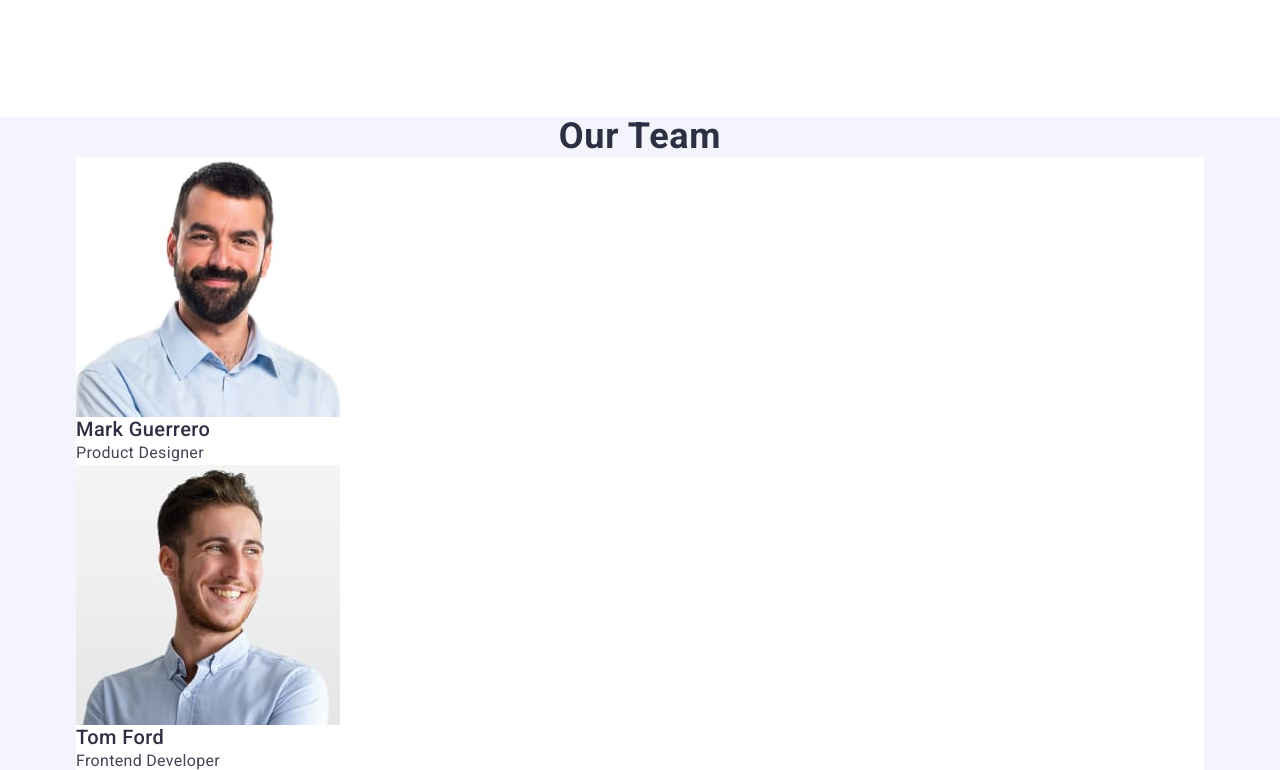
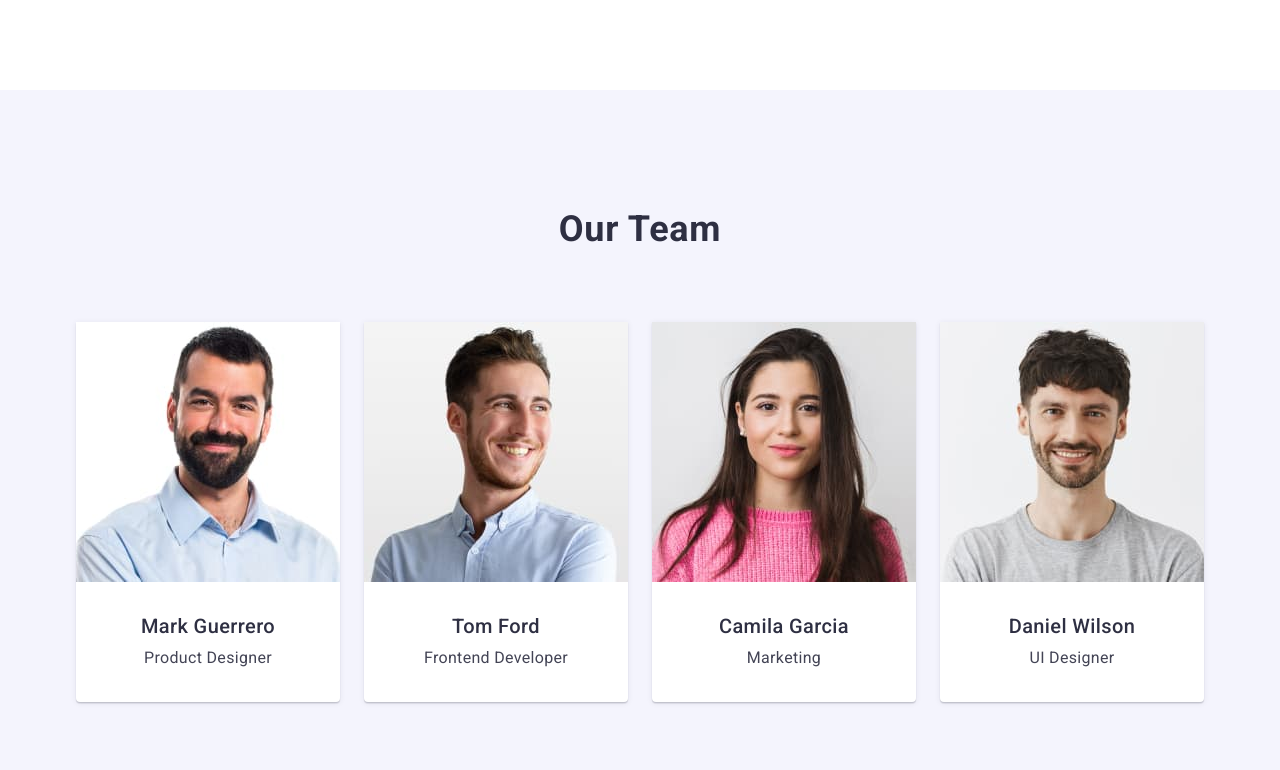
Before and after one commit to Zymbsis/goit-markup-hw-03, a plain HTML site: page index.html in a window 1280 px wide. Shown: the part 951-1721 px from the top of the page. Drawn offline with nearby package versions, Linux system fonts and the light colour scheme.

Commit message:
our_team

```diff
--- a/css/styles.css
+++ b/css/styles.css
@@ -139,7 +139,7 @@ img {
   padding: 120px 0;
 }
 .visually-hidden {
-  visibility: hidden;
+  display: none;
 }
 .section-features-list {
   display: flex;
@@ -161,10 +161,11 @@ img {
   line-height: 1.5;
   letter-spacing: 0.02em;
 }
-.section-team {
+.our-team {
   background-color: #f4f4fd;
+  padding: 120px 0;
 }
-.section-team-title {
+.our-team-header {
   color: #2e2f42;
   font-size: 36px;
   font-weight: 700;
@@ -172,22 +173,37 @@ img {
   letter-spacing: 0.02em;
   text-transform: capitalize;
   text-align: center;
+  margin-bottom: 72px;
 }
-.our-team-list-title {
+.our-team-list {
+  display: flex;
+  gap: 24px;
+}
+.our-team-item {
+  background-color: #ffffff;
+  width: calc((100% - 72px) / 4);
+  border-radius: 0px 0px 4px 4px;
+  box-shadow: 0px 2px 1px 0px #2e2f4214, 0px 1px 1px 0px #2e2f4229,
+    0px 1px 6px 0px #2e2f4214;
+}
+.employee {
+  margin: 32px 0;
+}
+.our-team-title {
   color: #2e2f42;
   font-size: 20px;
   font-weight: 500;
   line-height: 1.2;
   letter-spacing: 0.02em;
+  text-align: center;
+  margin-bottom: 8px;
 }
-.our-team-list-content {
+.our-team-content {
   font-size: 16px;
   line-height: 1.5;
   letter-spacing: 0.02em;
+  text-align: center;
   text-transform: capitalize;
-}
-.our-team-list-items {
-  background-color: #ffffff;
 }
 .section-portfolio-main-title {
   color: #2e2f42;
--- a/index.html
+++ b/index.html
@@ -101,49 +101,57 @@
         </div>
       </section>
       <!--Our team-->
-      <section class="section-team">
+      <section class="our-team">
         <div class="container">
-          <h2 class="section-team-title">Our team</h2>
+          <h2 class="our-team-header">Our team</h2>
           <ul class="our-team-list">
-            <li class="our-team-list-items">
+            <li class="our-team-item">
               <img
                 src="./images/img.jpg"
                 alt="Mark Guerrero"
                 width="264"
                 height="260"
               />
-              <h3 class="our-team-list-title">Mark Guerrero</h3>
-              <p class="our-team-list-content">Product designer</p>
+              <div class="employee">
+                <h3 class="our-team-title">Mark Guerrero</h3>
+                <p class="our-team-content">Product designer</p>
+              </div>
             </li>
-            <li class="our-team-list-items">
+            <li class="our-team-item">
               <img
                 src="./images/img2.jpg"
                 alt="Tom Ford"
                 width="264"
                 height="260"
               />
-              <h3 class="our-team-list-title">Tom Ford</h3>
-              <p class="our-team-list-content">Frontend developer</p>
+              <div class="employee">
+                <h3 class="our-team-title">Tom Ford</h3>
+                <p class="our-team-content">Frontend developer</p>
+              </div>
             </li>
-            <li class="our-team-list-items">
+            <li class="our-team-item">
               <img
                 src="./images/img3.jpg"
                 alt="Camila Garcia"
                 width="264"
                 height="260"
               />
-              <h3 class="our-team-list-title">Camila Garcia</h3>
-              <p class="our-team-list-content">Marketing</p>
+              <div class="employee">
+                <h3 class="our-team-title">Camila Garcia</h3>
+                <p class="our-team-content">Marketing</p>
+              </div>
             </li>
-            <li class="our-team-list-items">
+            <li class="our-team-item">
               <img
                 src="./images/img4.jpg"
                 alt="Daniel Wilson"
                 width="264"
                 height="260"
               />
-              <h3 class="our-team-list-title">Daniel Wilson</h3>
-              <p class="our-team-list-content">UI designer</p>
+              <div class="employee">
+                <h3 class="our-team-title">Daniel Wilson</h3>
+                <p class="our-team-content">UI designer</p>
+              </div>
             </li>
           </ul>
         </div>
```
